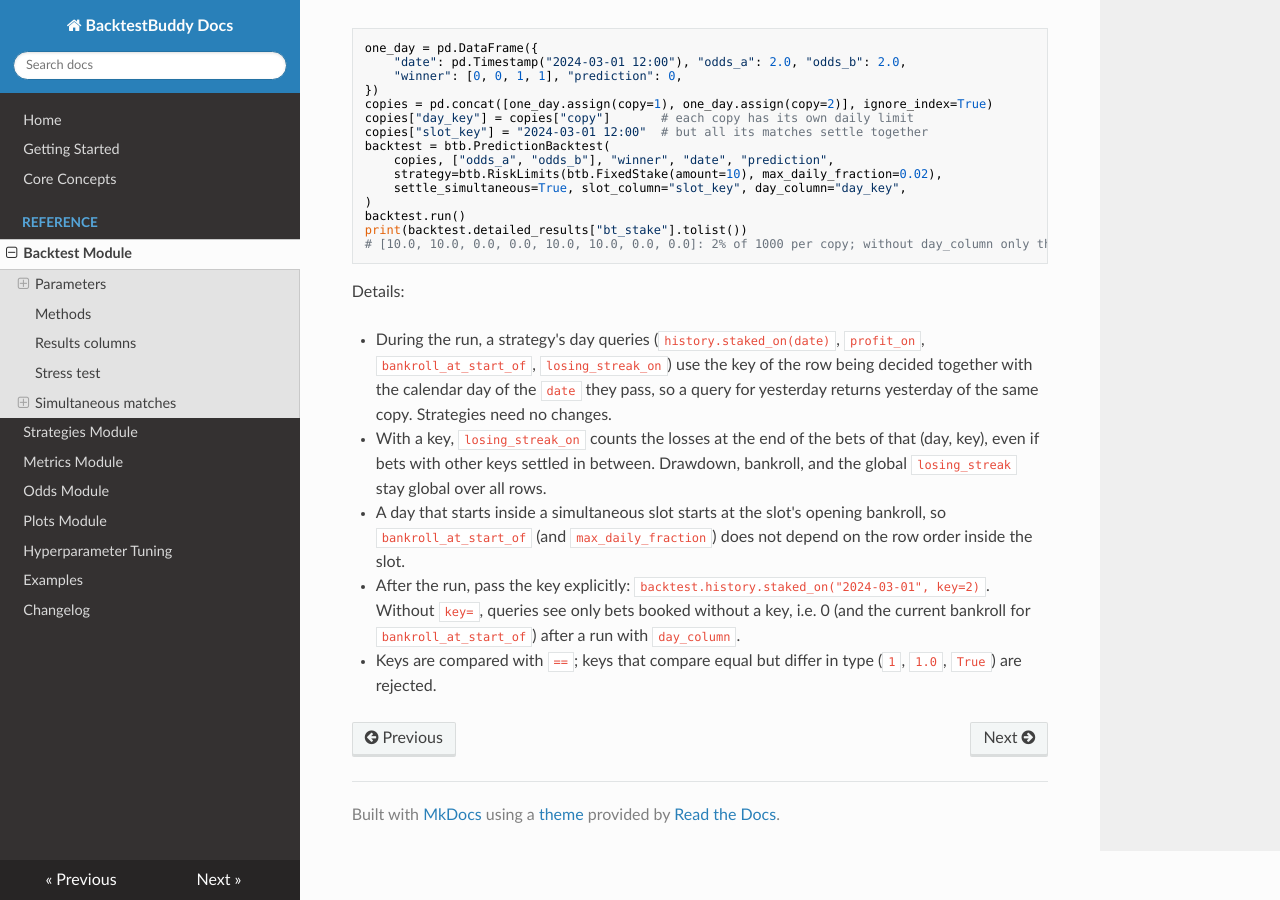
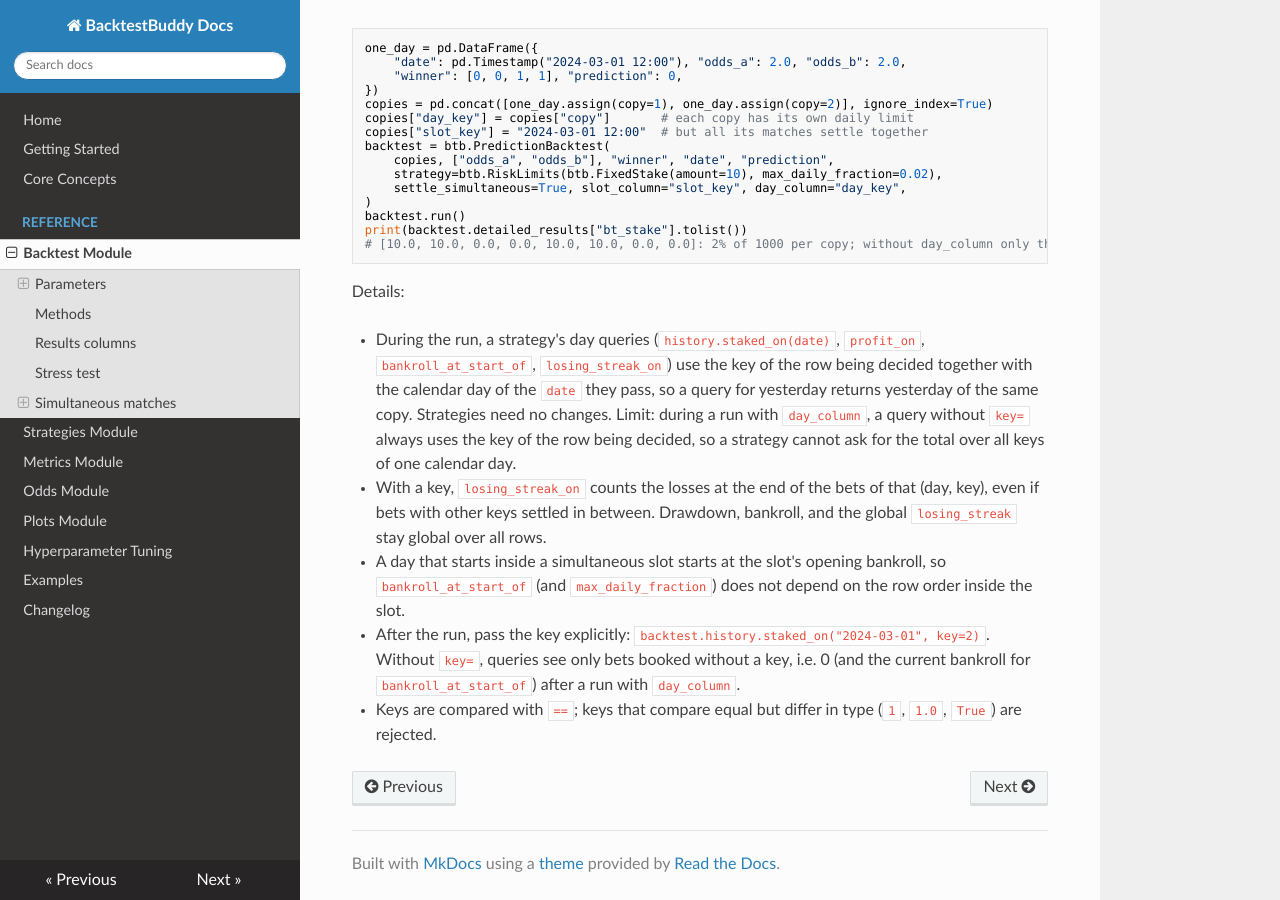
Before and after one commit to Pacman1984/backtestbuddy, an MkDocs documentation site: the page built from docs/backtest-module.md, in a window 1280 px wide and 900 px high, scrolled down 4593 px. Built offline with MkDocs 1.6.1, drawn with Linux system fonts in a browser that asks for light colours; nearby versions of some CDN libraries.

Commit message:
docs: key= on add_open_stake; limit of keyless queries during a run
Co-Authored-By: Claude Opus 5.5 <noreply@anthropic.com>

```diff
--- a/docs/backtest-module.md
+++ b/docs/backtest-module.md
@@ -170,7 +170,7 @@ print(backtest.detailed_results["bt_stake"].tolist())
 
 Details:
 
-- During the run, a strategy's day queries (`history.staked_on(date)`, `profit_on`, `bankroll_at_start_of`, `losing_streak_on`) use the key of the row being decided together with the calendar day of the `date` they pass, so a query for yesterday returns yesterday of the same copy. Strategies need no changes.
+- During the run, a strategy's day queries (`history.staked_on(date)`, `profit_on`, `bankroll_at_start_of`, `losing_streak_on`) use the key of the row being decided together with the calendar day of the `date` they pass, so a query for yesterday returns yesterday of the same copy. Strategies need no changes. Limit: during a run with `day_column`, a query without `key=` always uses the key of the row being decided, so a strategy cannot ask for the total over all keys of one calendar day.
 - With a key, `losing_streak_on` counts the losses at the end of the bets of that (day, key), even if bets with other keys settled in between. Drawdown, bankroll, and the global `losing_streak` stay global over all rows.
 - A day that starts inside a simultaneous slot starts at the slot's opening bankroll, so `bankroll_at_start_of` (and `max_daily_fraction`) does not depend on the row order inside the slot.
 - After the run, pass the key explicitly: `backtest.history.staked_on("2024-03-01", key=2)`. Without `key=`, queries see only bets booked without a key, i.e. 0 (and the current bankroll for `bankroll_at_start_of`) after a run with `day_column`.
```
Also changed, not shown: docs/strategies-module.md (+1 -1 lines).
